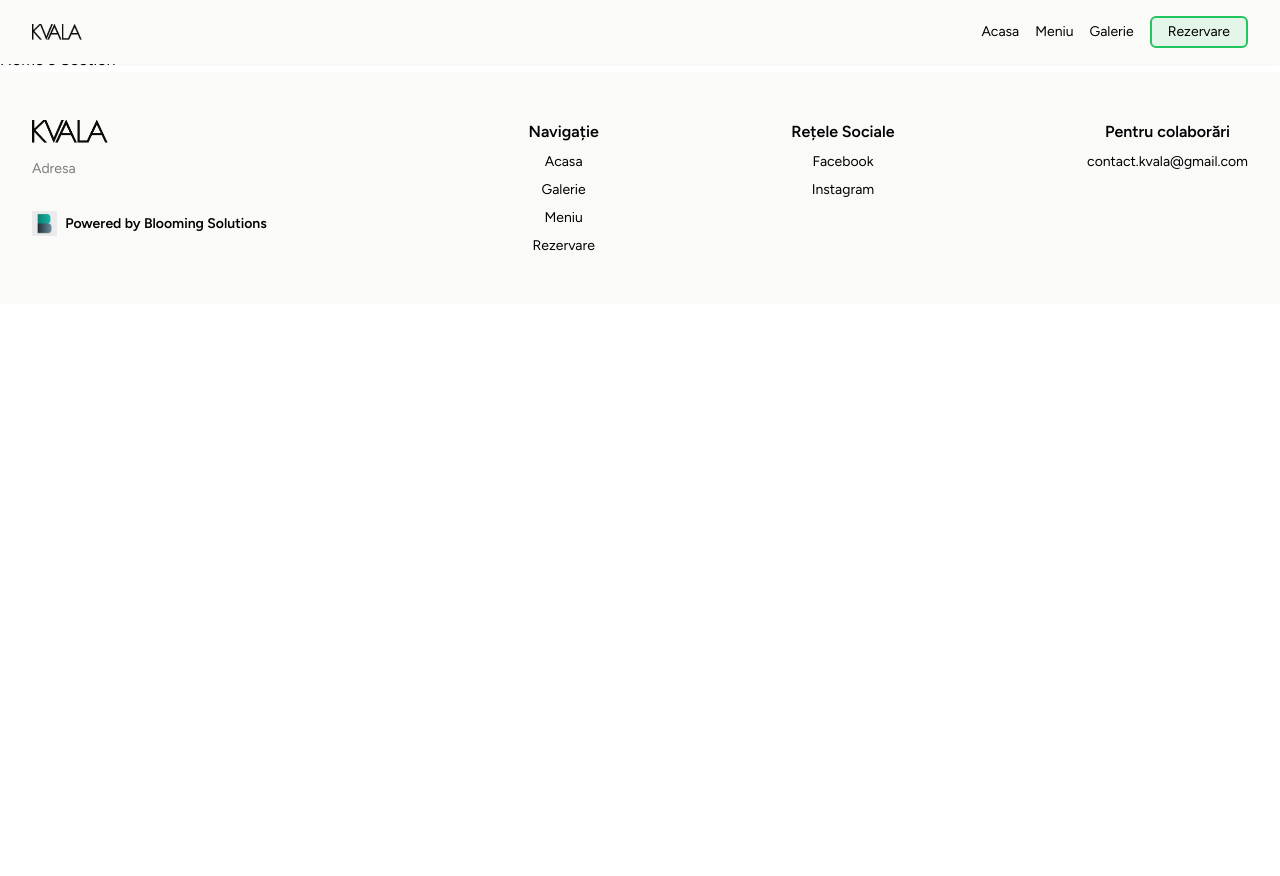
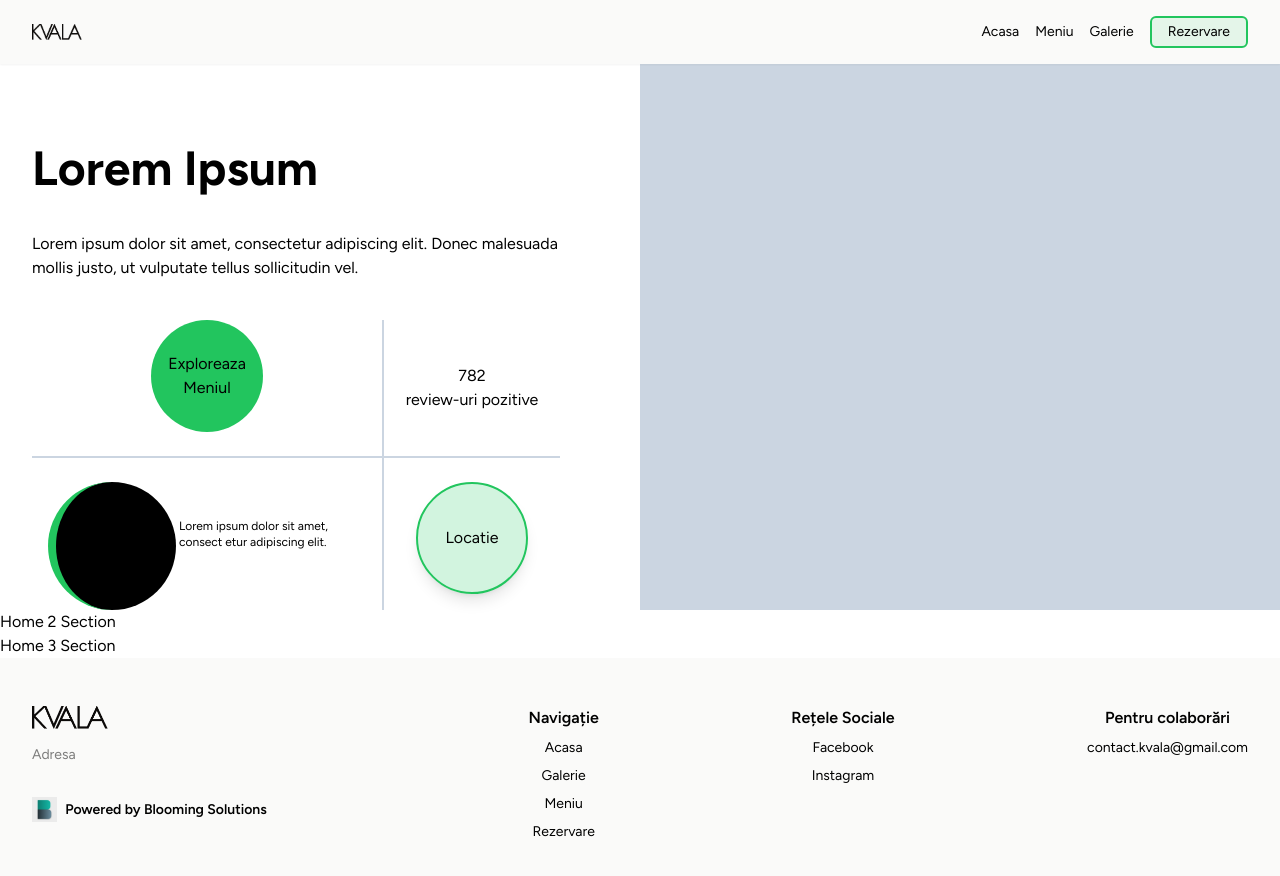
Before and after one commit to antonio-grosu/kvala-website, a Next.js app: page / in a window 1280 px wide. Shown: the top 876 px of the page. Before the commit the page ends 800 px from the top, so only its background shows below. Built offline with nearby package versions, Linux system fonts and the light colour scheme.

Commit message:
vlad home section 1

```diff
--- a/app/components/Home_Page/HomeFirst.js
+++ b/app/components/Home_Page/HomeFirst.js
@@ -1,7 +1,45 @@
 "use client";
 
 const HomeFirst = () => {
-  return <div>Home 1</div>;
+  return (
+  <div className="flex flex-row">
+    {/* left side */}
+    <div className="flex flex-col bg-white text-black w-1/2 pl-8 pr-20 pt-36 gap-10">
+      <h1 className="text-5xl font-bold">Lorem Ipsum</h1>
+      <p>
+        Lorem ipsum dolor sit amet, consectetur adipiscing elit. Donec malesuada mollis justo, ut vulputate tellus sollicitudin vel.
+      </p>
+      <div className="grid grid-cols-3 justify-items-center w-full">
+        <div className="flex justify-center border-r-2 border-b-2 border-slate-300 w-full col-span-2">
+          <button className="rounded-full bg-green-500 h-28 w-28 p-4 mb-6">
+            Exploreaza
+            <br></br>
+            Meniul
+          </button>
+        </div>
+        <div className="flex flex-col justify-center items-center bg-blue-30 border-b-2 border-slate-300 w-full">
+          <p>782</p>
+          <p>review-uri pozitive</p>
+        </div>
+        <div className="grid grid-cols-2 items-center justify-end gap-2 bg-cyan-30 w-full border-r-2 border-slate-300 col-span-2">
+          <div className="grid justify-self-start w-32 h-32 bg-black rounded-full border-l-8 border-green-500 mt-6 ml-4">
+          </div>
+          <div className="text-xs -ml-8 mr-4">
+            Lorem ipsum dolor sit amet, consect etur adipiscing elit.
+          </div>
+        </div>
+        <div className="flex justify-center w-full">
+          <button className="rounded-full bg-green-500 bg-opacity-20 border-2 border-green-500 h-28 w-28 p-4 mb-4 shadow-lg mt-6">
+            Locatie
+          </button>
+        </div>
+      </div>
+    </div>
+    {/* right side */}
+    <div className="bg-slate-300 w-1/2">
+    </div>
+  </div>
+  );
 };
 
 export default HomeFirst;
```
